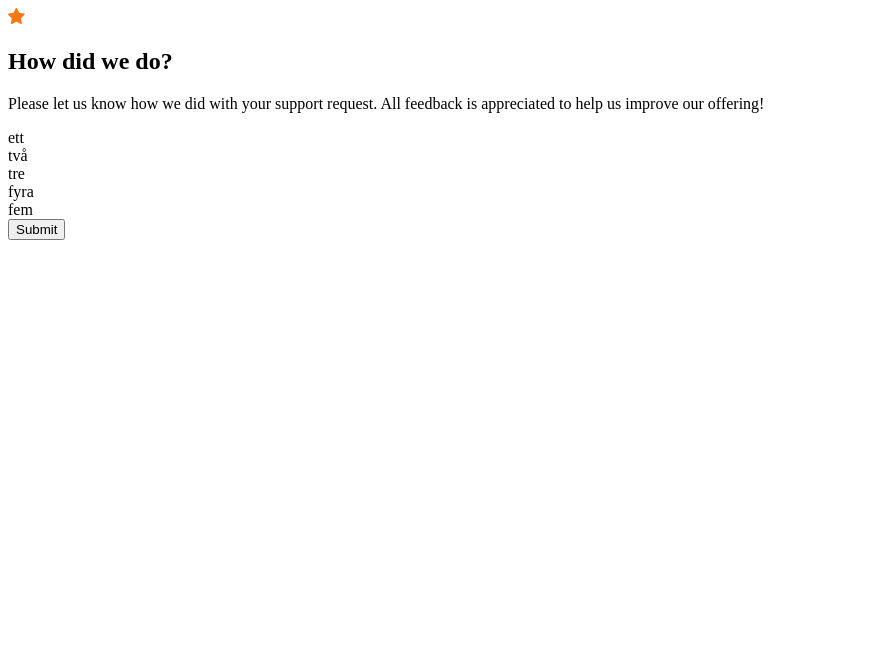
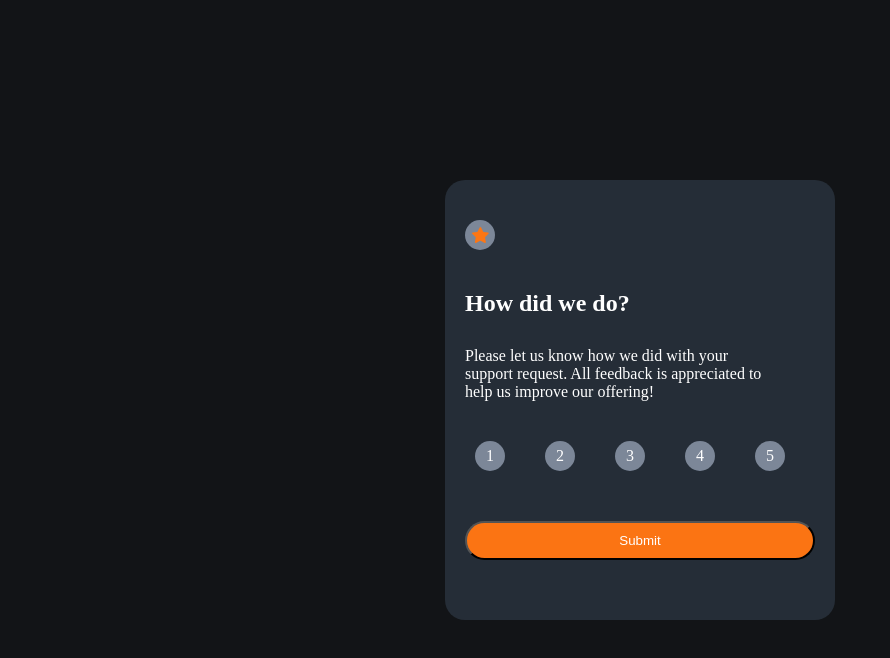
Before and after one commit to Eva-Li80/interactive-rating-component-main, a plain HTML site: page index.html in a window 1280 px wide. Shown: the whole page, without its empty margins (0-890 px from the left). Drawn offline with Linux system fonts and the light colour scheme.

Commit message:
functions and style

```diff
--- a/index.html
+++ b/index.html
@@ -28,8 +28,10 @@
     </style>
   </head>
   <body>
-    <article>
+    <article  id="art-ett">
+      <div id="svg">
       <svg width="17" height="16" xmlns="http://www.w3.org/2000/svg"><path d="m9.067.43 1.99 4.031c.112.228.33.386.58.422l4.45.647a.772.772 0 0 1 .427 1.316l-3.22 3.138a.773.773 0 0 0-.222.683l.76 4.431a.772.772 0 0 1-1.12.813l-3.98-2.092a.773.773 0 0 0-.718 0l-3.98 2.092a.772.772 0 0 1-1.119-.813l.76-4.431a.77.77 0 0 0-.222-.683L.233 6.846A.772.772 0 0 1 .661 5.53l4.449-.647a.772.772 0 0 0 .58-.422L7.68.43a.774.774 0 0 1 1.387 0Z" fill="#FC7614"/></svg>
+       </div>
       <h1>How did we do?</h1>
       <p>
         Please let us know how we did with your support request. All feedback is
@@ -37,31 +39,27 @@
       </p>
 
       <div id="siffror">
-        <div id="ett">ett</div>
-        <div id="två">två</div>
-        <div id="tre">tre</div>
-        <div id="fyra">fyra</div>
-        <div id="fem">fem</div>
+        <div class="all" id="ett">1</div>
+        <div class="all" id="två">2</div>
+        <div class="all" id="tre">3</div>
+        <div class="all" id="fyra">4</div>
+        <div class="all" id="fem">5</div>
       </div>
 
       <button>Submit</button>
 
-      <!-- Rating state end -->
 
-      <!-- Thank you state start -->
-    <!-- </article>
-    <article>
+    </article>
+    <article id="art-två">
       <img src="./images/illustration-thank-you.svg" alt="" />
-      <div>You selected <span>4</span> out of 5</div>
+      <div id="selected"></div>
       <h1>Thank you!</h1>
 
-      <div>
+      <div id="art-två-text">
         We appreciate you taking the time to give a rating. If you ever need
         more support, don’t hesitate to get in touch!
       </div>
-
-      Thank you state end
-    </article> -->
+    </article>
 
     <!-- <div class="attribution">
       Challenge by
--- a/script.js
+++ b/script.js
@@ -1 +1,41 @@
-// testar
+const ett = document.querySelector("#ett");
+const tva = document.querySelector("#två");
+const tre = document.querySelector("#tre");
+const fyra = document.querySelector("#fyra");
+const fem = document.querySelector("#fem");
+
+
+const numbers = document.querySelectorAll(".all");
+const selected = document.querySelector("#selected");
+
+let selectedNumber = 1;
+
+function updateSelected() {
+  selected.innerHTML = `you selected ${selectedNumber} out of 5`;
+}
+
+numbers.forEach((number) => {
+  number.addEventListener("click", function () {
+    selectedNumber = number.innerHTML;
+    updateSelected();
+  });
+});
+
+const button = document.querySelector("button");
+const artEtt = document.querySelector("#art-ett");
+const artTva = document.querySelector("#art-två");
+
+button.addEventListener("click", function () {
+  artEtt.style.display = "none";
+  artTva.style.display = "flex";
+});
+
+const closeArt = document.createElement("div");
+closeArt.classList.add("close");
+closeArt.innerHTML = "&times;";
+artTva.appendChild(closeArt);
+
+closeArt.addEventListener("click", function () {
+  artEtt.style.display = "block";
+  artTva.style.display = "none";
+});
--- a/style.css
+++ b/style.css
@@ -0,0 +1,100 @@
+body {
+    box-sizing: border-box;
+    margin: 0;
+    padding: 0;
+    background-color: hsl(216, 12%, 8%);
+    height: 100vh;
+    display: flex;
+    justify-content: center;
+    align-items: center;
+  }
+
+  #art-ett {
+    background-color: hsl(213, 19%, 18%);
+    padding: 20px;
+    color: white;
+    border-radius: 20px;
+    width: 350px;
+    height: 400px;
+  }
+
+  #siffror {
+    display: flex;
+    justify-content: space-between;
+    align-items: center;
+    margin: 20px 30px 0px 10px;
+  }
+
+  .all, #svg {
+    width: 30px;
+    height: 30px;
+    border-radius: 50%;
+    background-color:  hsl(216, 12%, 54%);
+    display: flex;
+    justify-content: center;
+    align-items: center;
+    margin: 20px 0 20px 0;
+  }
+
+  .all:hover{
+    cursor: pointer;
+  }
+
+  #svg{
+    margin-bottom: 40px;
+  }
+
+  #art-ett p {
+    max-width: 300px;
+    margin-top: 30px;
+  }
+
+  button{
+    width: 350px;
+    background-color: hsl(25, 97%, 53%);
+    border-radius: 40px;
+    padding: 10px;
+    color: white;
+    margin-top: 30px;
+  }
+
+  button:hover{
+    cursor: pointer;
+  }
+
+  #art-två {
+    display: flex;
+    justify-content: center;
+    align-items: center;
+    flex-direction: column;
+    background-color: hsl(213, 19%, 18%);
+    padding: 20px;
+    color: white;
+    border-radius: 20px;
+    width: 350px;
+    height: 400px;
+  }
+
+  #art-två-text{
+    max-width: 300px;
+  }
+
+  #selected{
+    color:hsl(25, 97%, 53%);
+    border-radius: 15px;
+    background-color: hsl(210, 11%, 25%);
+    padding: 5px 10px 5px 10px;
+    margin-top: 20px;
+  }
+
+  #art-två{
+    display: none;
+  }
+
+  .close {
+    position: absolute;
+    top: 22%;
+    right: 30%;
+    font-size: 30px;
+    cursor: pointer;
+  }
```
